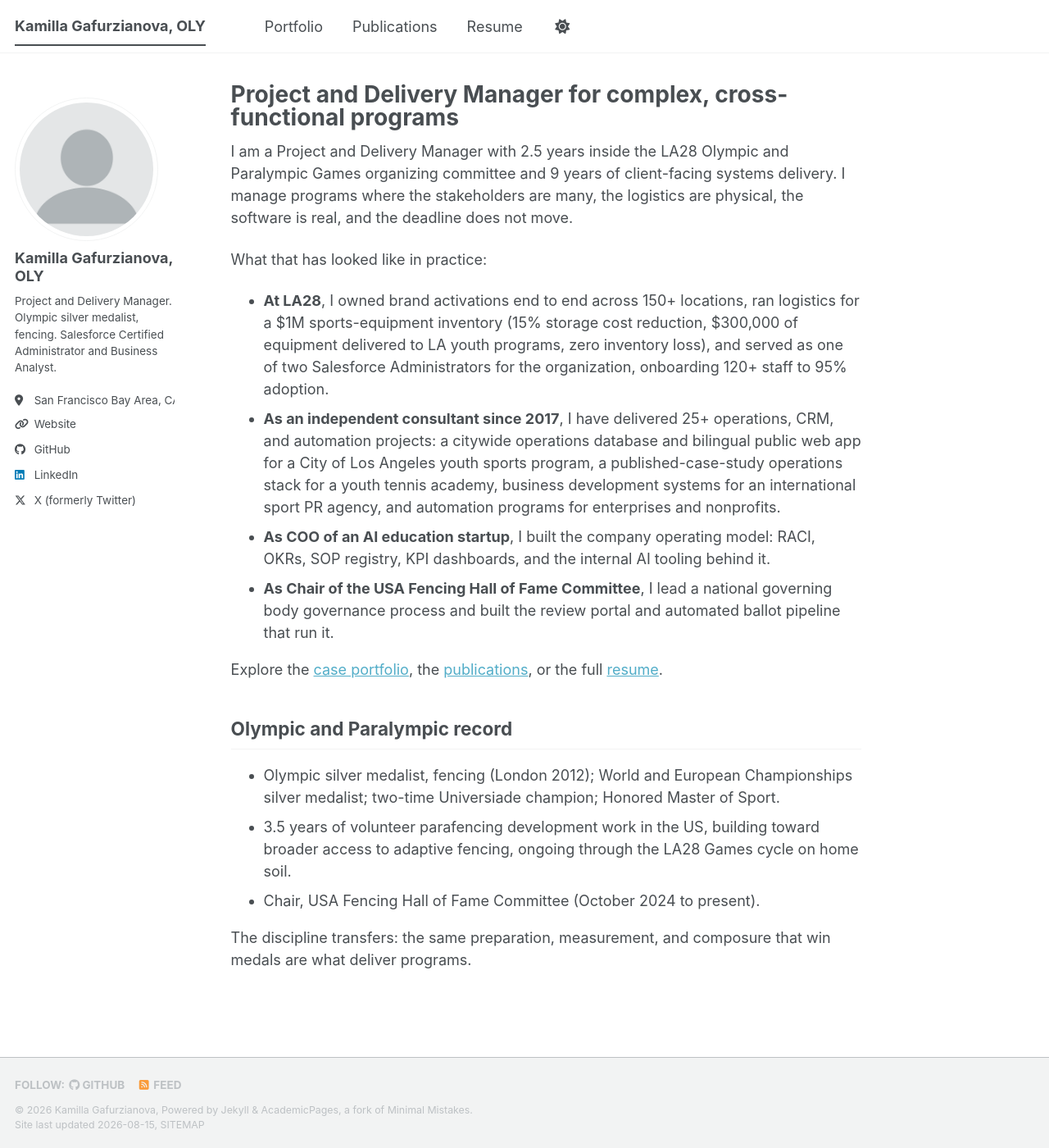
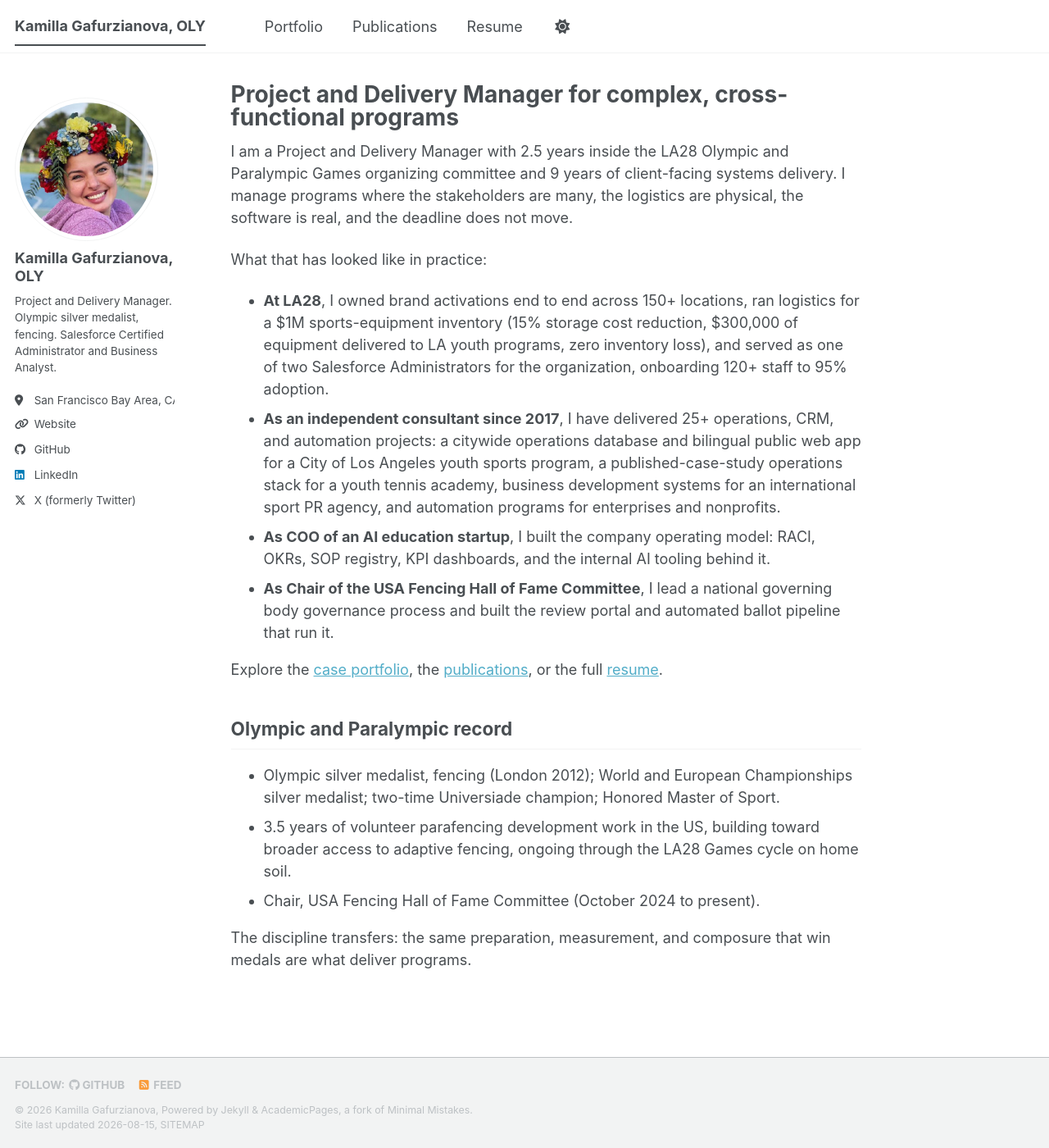
Before and after one commit to milamanzarek/milamanzarek.github.io, a Jekyll site: the page built from _pages/about.md, in a window 1280 px wide and 1400 px high. Shown: the whole window at 82% size. Built offline with Jekyll 4.4.1, drawn with Linux system fonts in a browser that asks for light colours; a style sheet for code colours, icons or effects is not loaded.

Commit message:
Add profile photo and kamilla.coach website link
Co-Authored-By: Claude Fable 5 <noreply@anthropic.com>
Claude-Session: https://claude.ai/code/session_019yEvdUzhqBL7cfwV8gdG23

```diff
--- a/_config.yml
+++ b/_config.yml
@@ -23,13 +23,13 @@ repository               : "milamanzarek/milamanzarek.github.io"
 #               Additional customization can be done by editing /_includes/author-profile.html
 author:
   # Biographic information
-  avatar           : "profile.png"
+  avatar           : "profile.jpg"
   name             : "Kamilla Gafurzianova, OLY"
   pronouns         : # example: "she/her"
   bio              : "Project and Delivery Manager. Olympic silver medalist, fencing. Salesforce Certified Administrator and Business Analyst."
   location         : "San Francisco Bay Area, CA"
   employer         :
-  uri              : "https://g.dev/kamilla"
+  uri              : "https://www.kamilla.coach/"
   email            :
 
   # Academic websites
```
Also changed, not shown: images/profile.jpg (added).
